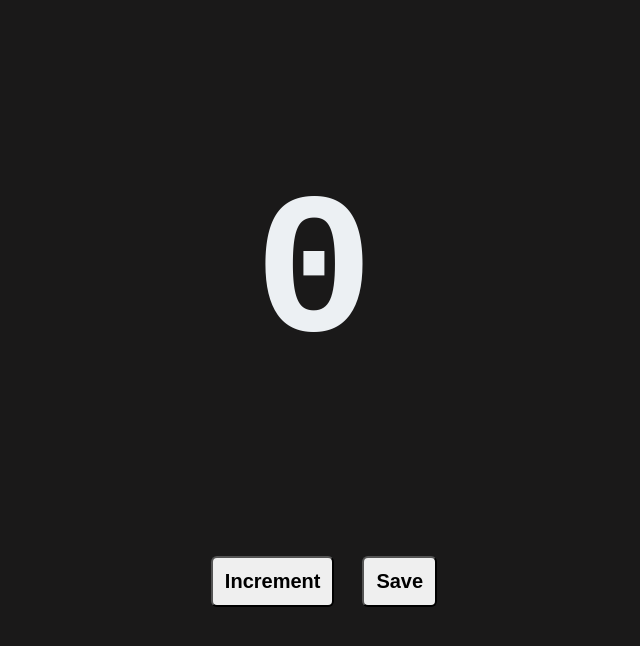
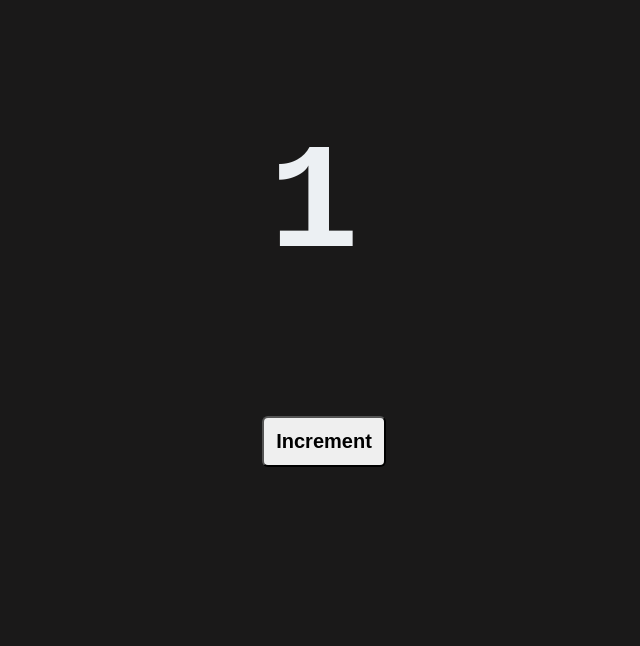
Before and after one commit to iArslanAly/counter_app, a plain HTML site: page index.html in a window 1280 px wide. Both pictures are taken after a click on the button "Increment". Shown: the part 118-764 px from the top of the page, without its empty margins (326-966 px from the left). Drawn offline with Linux system fonts and the light colour scheme.

Commit message:
increentation

```diff
--- a/index.html
+++ b/index.html
@@ -12,10 +12,9 @@
 
 <body>
     <h1>Counter</h1>
-    <h2 id="count">0</h2>
+    <h2 id="countVar">0</h2>
     <!-- creating increement button -->
     <button id="increment_btn" onclick="increment()">Increment</button>
-    <button>Save</button>
 
     <script src="script.js"></script>
 </body>
--- a/script.js
+++ b/script.js
@@ -1,4 +1,9 @@
 //document.getElementById("count").innerText = 5
-let count = 0;
-count=0+1;
-console.log(count)
+let countVariable = document.getElementById("countVar")
+console.log(countVariable)
+let count = 0
+function increment() {
+    count = count + 1
+    countVariable.innerText = count
+    console.log(count )
+}
--- a/styles.css
+++ b/styles.css
@@ -9,7 +9,7 @@ body {
 }
 
 h2 {
-    font-size: 200px;
+    font-size: 150px;
     font-family: 'Courier New', Courier, monospace;
     padding: 0px;
 }
```
